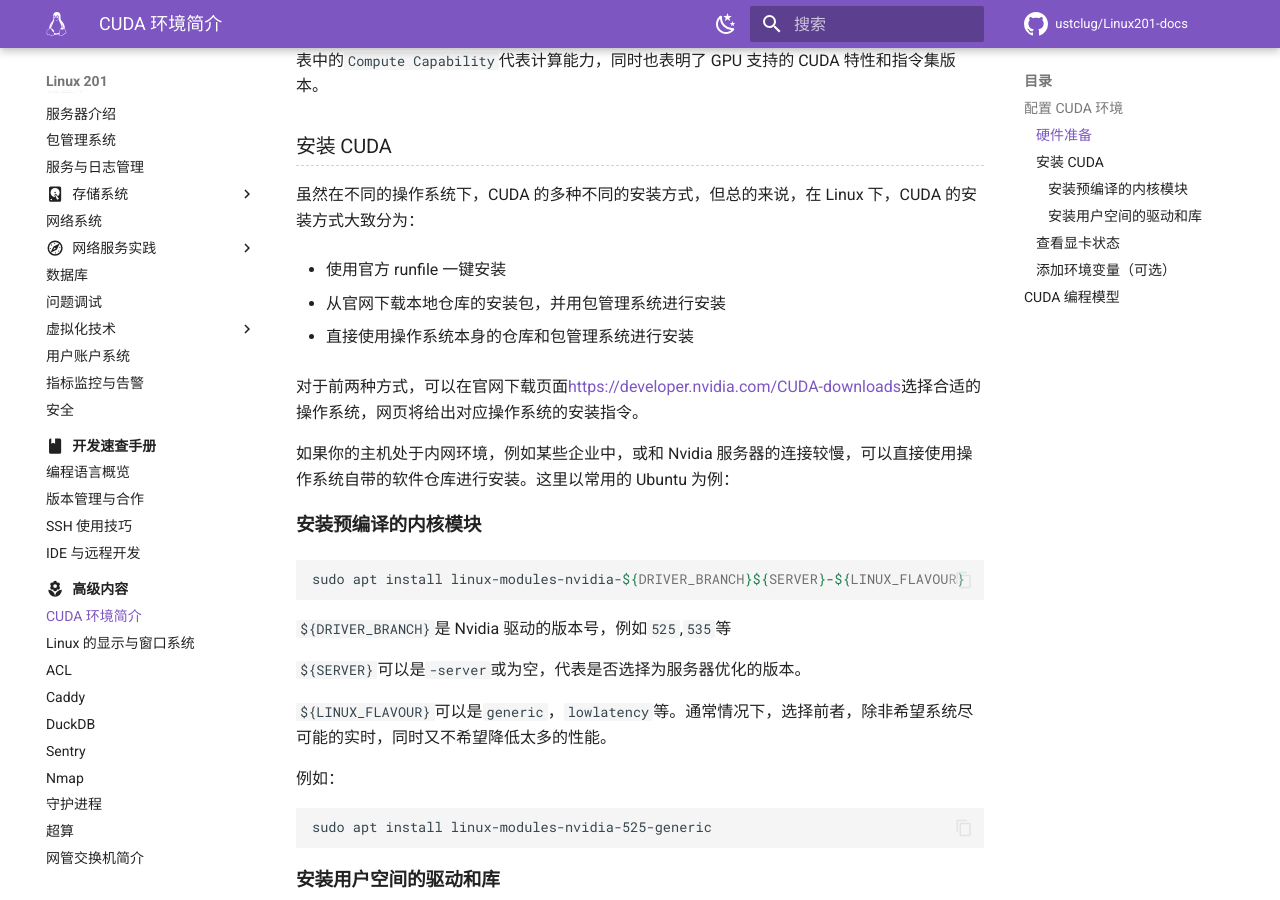
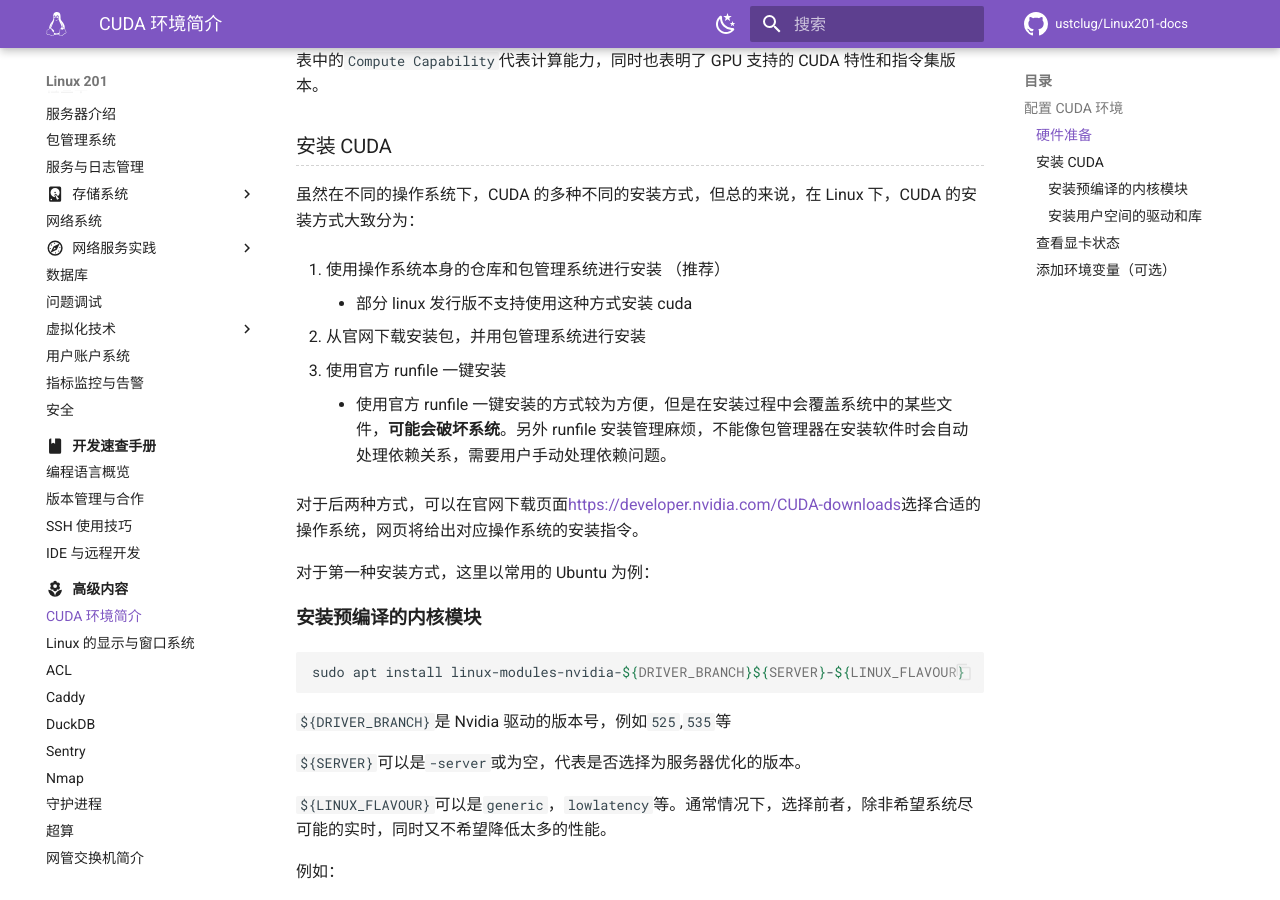
Before and after one commit to ustclug/Linux201-docs, an MkDocs documentation site: the page built from docs/advanced/cuda.md, in a window 1280 px wide and 900 px high, scrolled down 1108 px. Built offline with MkDocs 1.6.1 and Material for MkDocs 9.7.7, drawn with Linux system fonts in a browser that asks for light colours; comment, search, counter and statistics services are not loaded; some of the changed text lies outside the part shown.

Commit message:
advanced/cuda: update CUDA installation instructions

````diff
--- a/docs/advanced/cuda.md
+++ b/docs/advanced/cuda.md
@@ -1,6 +1,6 @@
 # CUDA 环境简介
 
-!!! warning "本文仍在编辑中"
+!!! warning "本文初稿（也许）已完成，但可能仍需大幅度修改"
 
 CUDA（Compute Unified Device Architecture）是由 NVIDIA 公司推出的开发套件，它允许软件开发人员使用 NVIDIA 的 GPU（图形处理单元）进行通用计算。
 
@@ -44,15 +44,19 @@
 
 虽然在不同的操作系统下，CUDA 的多种不同的安装方式，但总的来说，在 Linux 下，CUDA 的安装方式大致分为：
 
-- 使用官方 runfile 一键安装
+1. 使用操作系统本身的仓库和包管理系统进行安装 （推荐）
 
-- 从官网下载本地仓库的安装包，并用包管理系统进行安装
+     - 部分 linux 发行版不支持使用这种方式安装 cuda
 
-- 直接使用操作系统本身的仓库和包管理系统进行安装
+2. 从官网下载安装包，并用包管理系统进行安装
 
-对于前两种方式，可以在官网下载页面<https://developer.nvidia.com/CUDA-downloads>选择合适的操作系统，网页将给出对应操作系统的安装指令。
+3. 使用官方 runfile 一键安装
 
-如果你的主机处于内网环境，例如某些企业中，或和 Nvidia 服务器的连接较慢，可以直接使用操作系统自带的软件仓库进行安装。这里以常用的 Ubuntu 为例：
+     - 使用官方 runfile 一键安装的方式较为方便，但是在安装过程中会覆盖系统中的某些文件，**可能会破坏系统**。另外 runfile 安装管理麻烦，不能像包管理器在安装软件时会自动处理依赖关系，需要用户手动处理依赖问题。
+
+对于后两种方式，可以在官网下载页面<https://developer.nvidia.com/CUDA-downloads>选择合适的操作系统，网页将给出对应操作系统的安装指令。
+
+对于第一种安装方式，这里以常用的 Ubuntu 为例：
 
 #### 安装预编译的内核模块
 
@@ -119,5 +123,3 @@
 ```shell
 export LD_LIBRARY_PATH=/usr/local/cuda/lib64${LD_LIBRARY_PATH:+:${LD_LIBRARY_PATH}}
 ```
-
-## CUDA 编程模型
````
